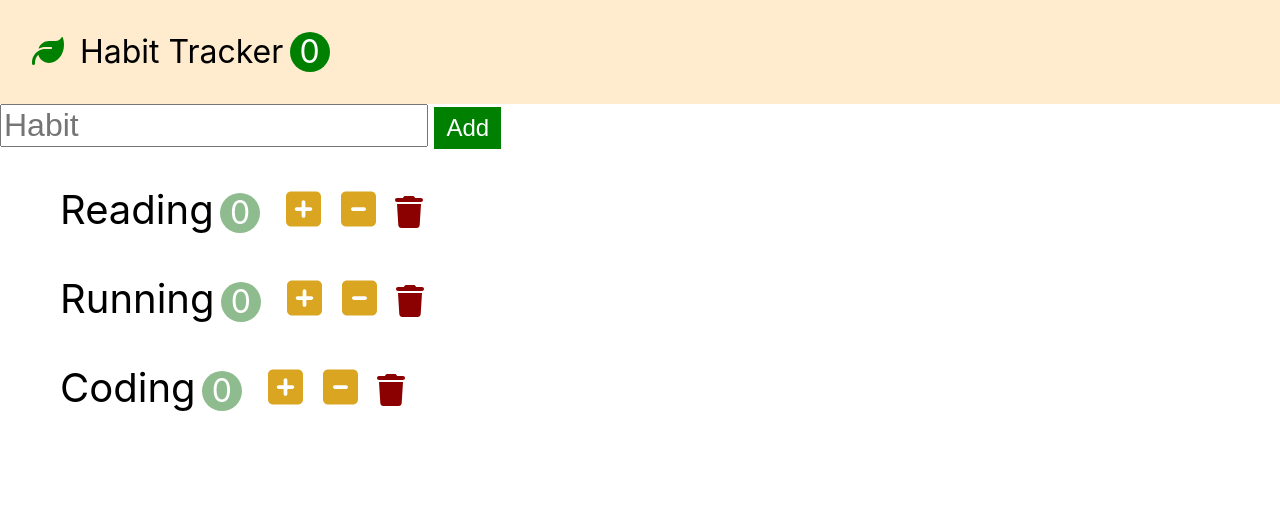
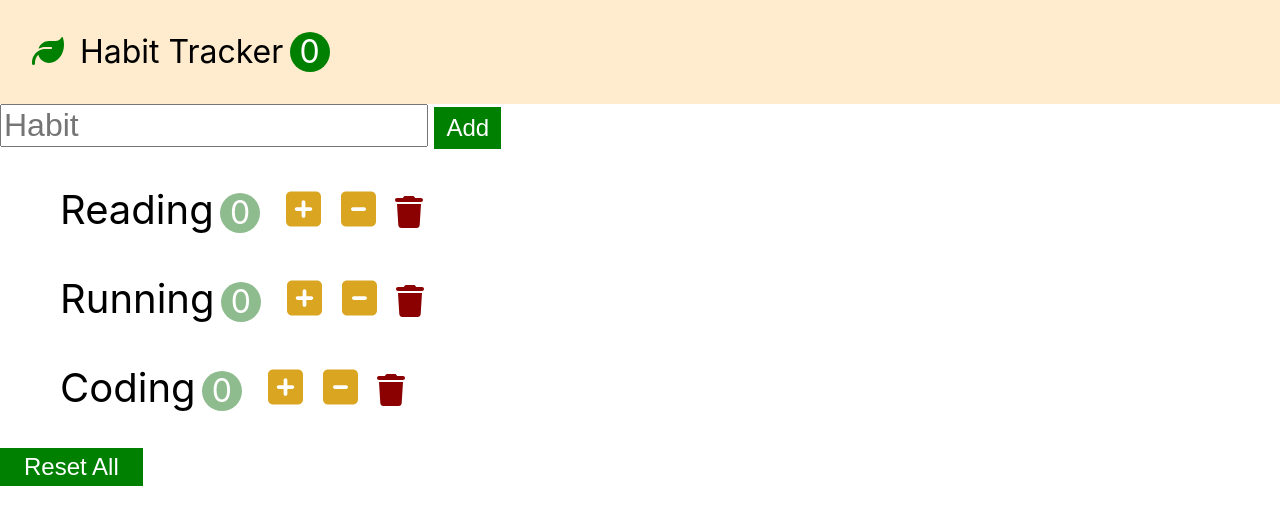
Before and after one commit to NaKyongRyul/react-basic, a React (Create React App) app: page / in a window 1280 px wide. Shown: the top 524 px of the page. Built offline with nearby package versions, Linux system fonts and the light colour scheme.

Commit message:
habits component

```diff
--- a/src/components/habits.jsx
+++ b/src/components/habits.jsx
@@ -18,6 +18,9 @@ class Habits extends Component {
             />
           ))}
         </ul>
+        <button className="habits-reset" onClick={this.props.onReset}>
+          Reset All
+        </button>
       </>
     );
   }
```
